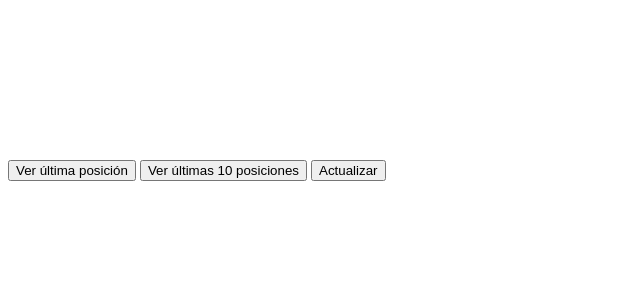
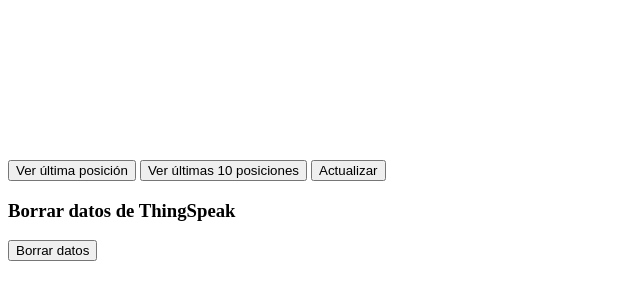
Before and after one commit to pacoggg/pacoggg.github.io, a plain HTML site: page index.html in a window 1280 px wide. Shown: the part 248-548 px from the top of the page, without its empty margins (0-640 px from the left). Drawn offline with Linux system fonts and the light colour scheme; some packages are replaced by stand-ins of ours; no server answers.

Commit message:
borrado de datos prueba 1

```diff
--- a/index.html
+++ b/index.html
@@ -11,7 +11,10 @@
     <button id="last-pos-btn" onclick="showLastPosition()">Ver última posición</button>
     <button id="last-ten-pos-btn" onclick="showLastTenPositions()">Ver últimas 10 posiciones</button>
     <button id="refresh-btn" onclick="refreshPage()">Actualizar</button>
+
     <div id="info-box"></div>
+	<h3>Borrar datos de ThingSpeak</h3>
+    <button onclick="confirmarBorrado()">Borrar datos</button>
     <script src="https://maps.googleapis.com/maps/api/js?key=AIzaSyB1LThV0ezs2NhXaFEWrGdy7R3h7aNtaqw&callback=initMap" async defer></script>
     <script>
         let map;
@@ -122,6 +125,22 @@
         // Establecer el temporizador para actualizar la página después del tiempo de actualización especificado
         setTimeout(actualizarPagina, tiempoActualizacion);
     </script>
+	<script>
+        function confirmarBorrado() {
+            // Mostrar el popup de confirmación
+            var resultado = confirm("¿Estás seguro de que quieres borrar los datos de ThingSpeak?");
+            if (resultado) {
+                // Si se confirma, realizar la acción de borrado
+                // Aquí puedes agregar el código que realiza la acción de borrado
+                // Por ejemplo, puedes hacer una petición a tu API para borrar los datos
+                console.log("Borrando los datos...");
+                // Agrega aquí el código de borrado
+            } else {
+                // Si se cancela, no hacer nada
+                console.log("Cancelado");
+            }
+        }
+    </script>
 
 </body>
 </html>
```
